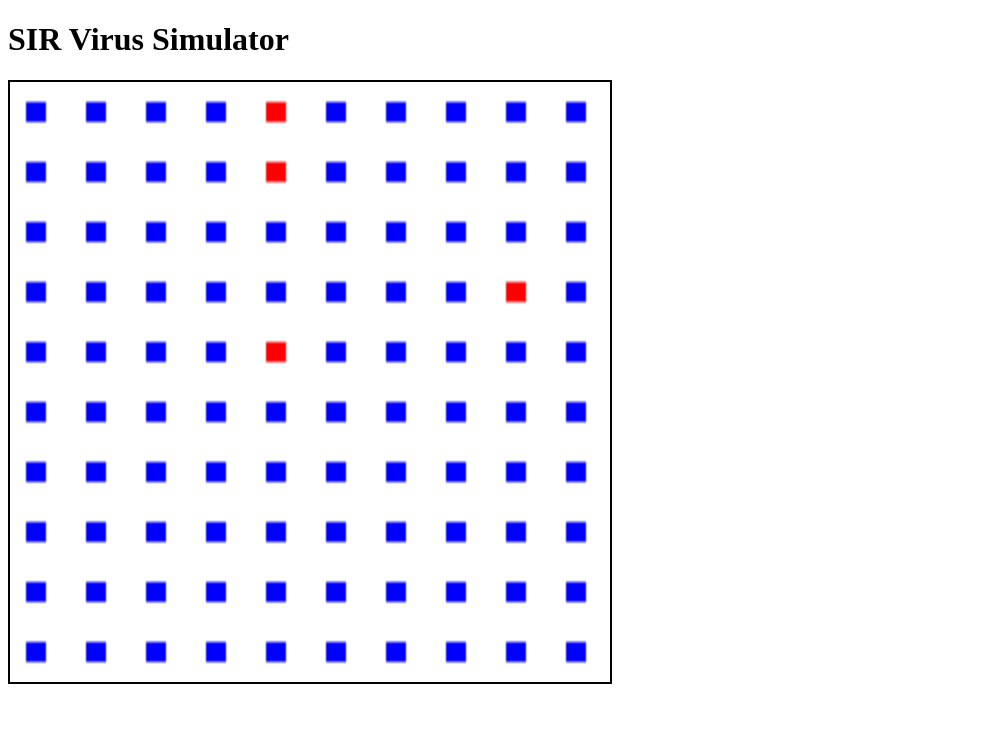
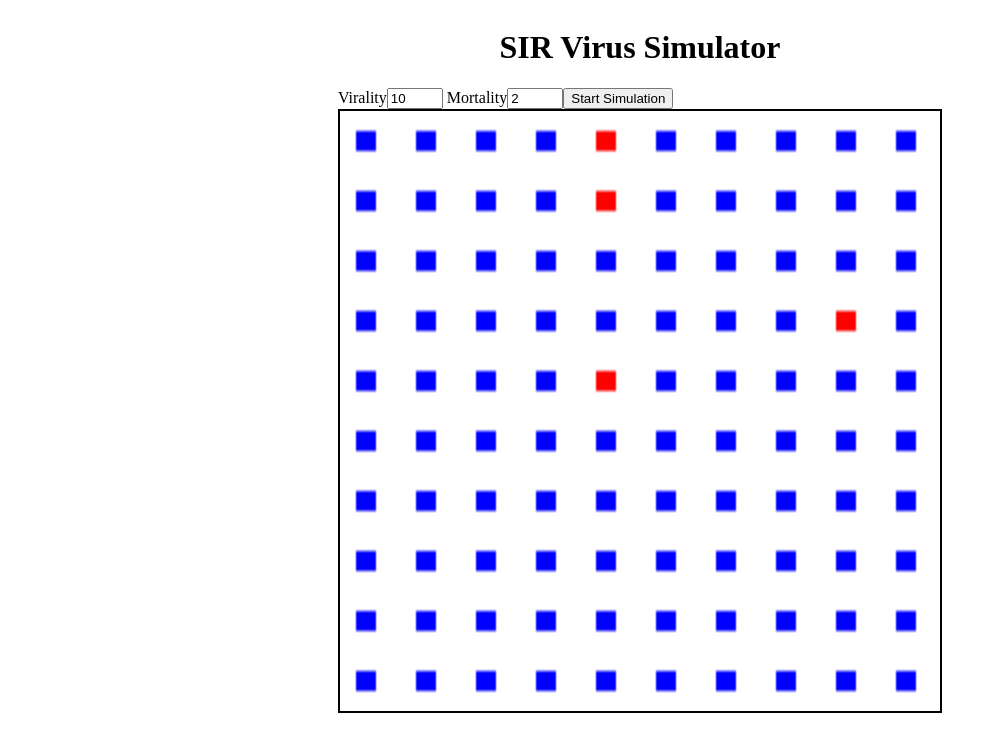
Before and after one commit to nirkraw/VirusSIRModel, a React (Create React App) app: page / in a window 1280 px wide. Shown: the top 752 px of the page, without its empty margins (0-997 px from the left). Built offline with nearby package versions, Linux system fonts and the light colour scheme.

Commit message:
add basic simulation inputs and some styling

```diff
--- a/src/components/map.js
+++ b/src/components/map.js
@@ -1,6 +1,6 @@
 import React, { Component } from 'react'
-import Canvas from "./canvas";
 import People from "./people";
+import Simulation from "./simulation";
 
 export default class Map extends Component {
     constructor(props) {
@@ -28,7 +28,7 @@ export default class Map extends Component {
     }
 
     assignRandomStartingInfections(person) {
-        if((Math.random(10)) < .03) { //assign aprox 3% of population with variance
+        if((Math.random()) < .03) { //assign aprox 3% of population with variance
             person.color = "red"
         }
     }
@@ -36,11 +36,13 @@ export default class Map extends Component {
     render() {
         this.populateMap();
         return (
-            <div>
-                <Canvas people = {this.people}
-                peopleColumnCount ={this.peopleColumnCount}
-                peopleRowCount = {this.peopleRowCount}/>
-            </div>
-        )
+          <div>
+            <Simulation
+              people={this.people}
+              peopleColumnCount={this.peopleColumnCount}
+              peopleRowCount={this.peopleRowCount}
+            />
+          </div>
+        );
     }
 }
--- /dev/null
+++ b/src/components/simulation.js
@@ -0,0 +1,73 @@
+import React, { Component } from 'react'
+import Canvas from "./canvas";
+
+export default class Simulation extends Component {
+    constructor(props) {
+        super(props)
+        this.state = {
+            simulationActive: false,
+            mortality: 2,
+            virality: 10,
+            totalDeaths: 0,
+            confirmedCases: 0,
+            recovered: 0
+        }
+
+        this.startSimulation = this.startSimulation.bind(this);
+    }
+
+    updateMortality(e) {
+        this.setState({mortality: e.currentTarget.value})
+    }
+
+    updateViraliry(e) {
+        this.setState({viraliry: e.currentTarget.value})
+    }
+
+    startSimulation() {
+        this.setState({simulationActive: true})
+    }
+
+
+
+    render() {
+        return (
+          <div>
+            <label>
+              {" "}
+              Virality
+              <input
+                className="virality-input"
+                type="number"
+                min="1"
+                max="99"
+                value={this.state.virality}
+                onChange={this.updateVirality}
+              />
+            </label>
+            <label>
+              {" "}
+              Mortality
+              <input
+                className="mortality-input"
+                type="number"
+                min="1"
+                max="99"
+                value={this.state.mortality}
+                onChange={this.updateMortality}
+              />
+            </label>
+            {!this.state.simulationActive ? (
+              <button onClick={this.startSimulation}>Start Simulation</button>
+            ) : (
+            <div></div>
+            )}
+            <Canvas
+              people={this.props.people}
+              peopleColumnCount={this.props.peopleColumnCount}
+              peopleRowCount={this.props.peopleRowCount}
+            />
+          </div>
+        );
+    }
+}
--- a/src/style/App.css
+++ b/src/style/App.css
@@ -0,0 +1,5 @@
+.App {
+    display: flex;
+    flex-direction: column;
+    align-items: center;
+}
```
